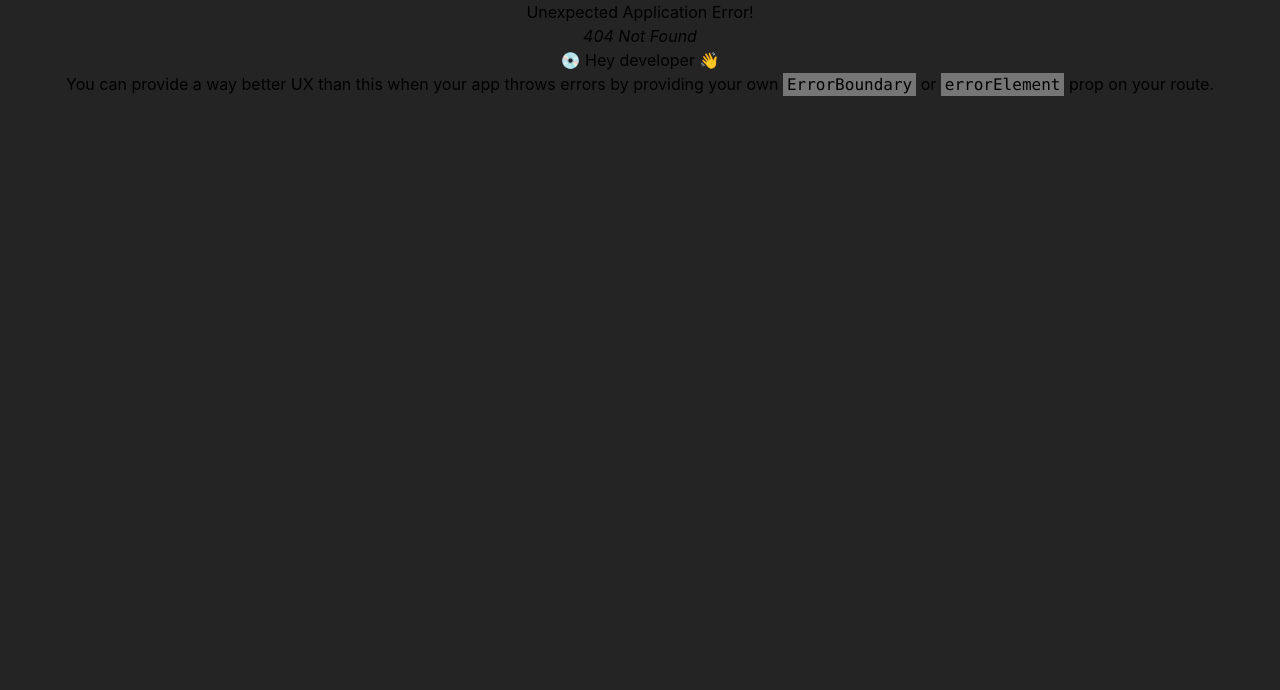
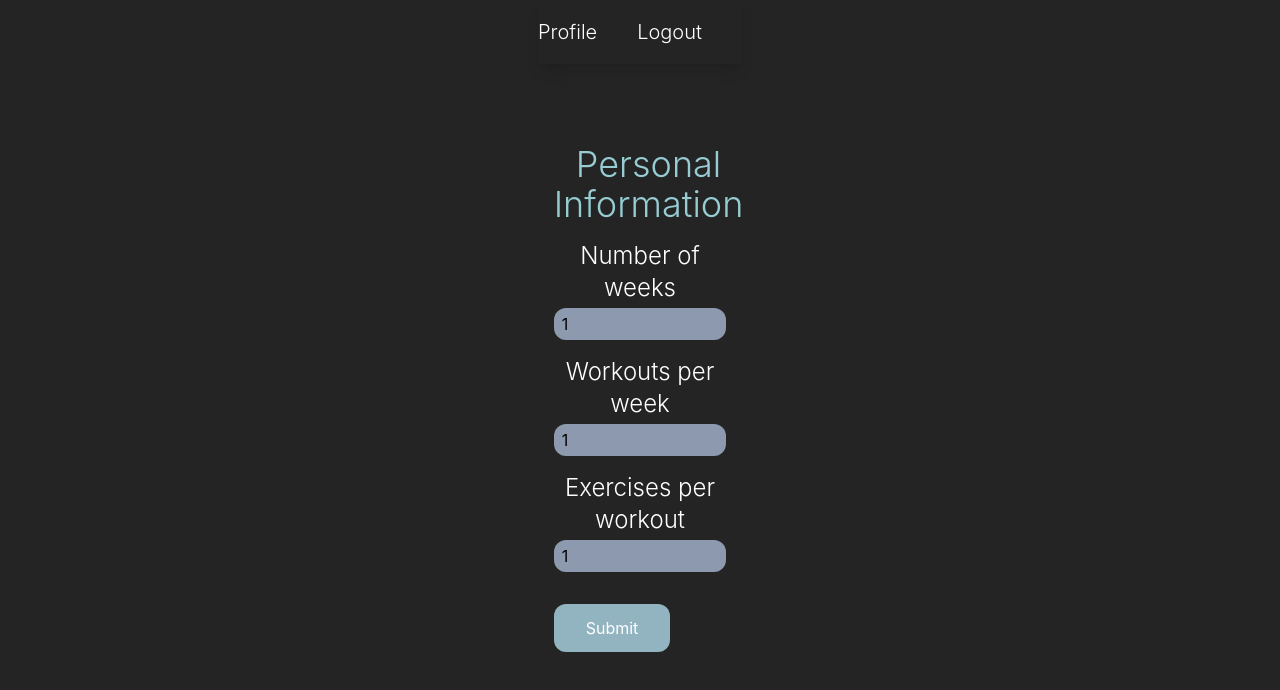
Before and after one commit to jbrijs/swole-ai, a React (Vite) app in the folder client/: page /#/plan_info in a window 1280 px wide. Before the commit this address had no page. Shown: the top 690 px of the page. Built offline with nearby package versions, Linux system fonts and the light colour scheme.

Commit message:
hooked up new plan page

```diff
--- a/client/src/Home.jsx
+++ b/client/src/Home.jsx
@@ -9,7 +9,7 @@ function Home() {
         <button className="bg-primary px-3 h-12 rounded-lg text-xl text-black hover:text-white hover:bg-secondary transition">
           Go to plan
         </button>
-        <Link className="flex items-center bg-primary h-12 px-3 rounded-lg text-xl text-black hover:text-white hover:bg-secondary transition" to="/new_plan_info">
+        <Link className="flex items-center bg-primary h-12 px-3 rounded-lg text-xl text-black hover:text-white hover:bg-secondary transition" to="/plan_info">
           Create a new plan
         </Link>
       </div>
--- /dev/null
+++ b/client/src/NewPlan.jsx
@@ -0,0 +1,16 @@
+import React from 'react'
+import { useLocation } from 'react-router-dom'
+
+function NewPlan() {
+    const location = useLocation();
+    const {numWeeks, daysPerWeek, exercisesPerDay} = location.state;
+  return (
+    <>
+        <div>{numWeeks}</div>
+        <div>{daysPerWeek}</div>
+        <div>{exercisesPerDay}</div>
+    </>
+  )
+}
+
+export default NewPlan
--- a/client/src/NumberForm.jsx
+++ b/client/src/NumberForm.jsx
@@ -1,6 +1,6 @@
 import React from "react";
 
-function NumberForm(content, label, name, onChange, min, max) {
+function NumberForm({ value, label, name, onChange, min, max }) {
   return (
     <>
       <label
@@ -14,7 +14,7 @@ function NumberForm(content, label, name, onChange, min, max) {
         type="number"
         name={name}
         id={name}
-        value={content}
+        value={value}
         onChange={onChange}
         min={min}
         max={max}
--- a/client/src/PlanInfo.jsx
+++ b/client/src/PlanInfo.jsx
@@ -1,49 +1,50 @@
-import React from "react";
-import NumberForm from "./NumberForm";
-import { useState } from "react";
+import React, { useState } from 'react';
+import { useNavigate } from 'react-router-dom';
+import NumberForm from './NumberForm'; // Make sure this path is correct
 
 function PlanInfo() {
   const [numWeeks, setNumWeeks] = useState(1);
   const [daysPerWeek, setDaysPerWeek] = useState(1);
   const [exercisesPerDay, setExercisesPerDay] = useState(1);
+  const navigate = useNavigate();
+
+  const goToNewPlan = (event) => {
+    event.preventDefault();
+    // Add your form submission logic here
+    // ...
+    navigate('/create_new_plan', { state: { numWeeks, daysPerWeek, exercisesPerDay } });
+  };
+
   return (
-    <>
-
     <div className="flex flex-col justify-center items-center m-20">
-        <form className="flex flex-col items-start w-1/2">
+      <form onSubmit={goToNewPlan} className="flex flex-col items-start w-1/2">
         <h2 className="text-4xl font-light text-tertiary">
           Personal Information
         </h2>
-          {NumberForm(
-            numWeeks,
-            "Number of weeks",
-            "number of weeks",
-            (e) => {
-              setNumWeeks(e.value);
-            },
-            1,
-            12
-          )}
-          {NumberForm(
-            daysPerWeek,
-            "Workouts per week",
-            "days per week",
-            (e) => {
-              setDaysPerWeek(e.value);
-            },
-            1,
-            7
-          )}
-          {NumberForm(
-            daysPerWeek,
-            "Exercises per workout",
-            "exercises per workout",
-            (e) => {
-              setDaysPerWeek(e.value);
-            },
-            1,
-            10
-          )}{" "}
+        <NumberForm
+          value={numWeeks}
+          label="Number of weeks"
+          name="number of weeks"
+          onChange={(e) => setNumWeeks(e.target.value)}
+          min={1}
+          max={12}
+        />
+        <NumberForm
+          value={daysPerWeek}
+          label="Workouts per week"
+          name="days per week"
+          onChange={(e) => setDaysPerWeek(e.target.value)}
+          min={1}
+          max={7}
+        />
+        <NumberForm
+          value={exercisesPerDay}
+          label="Exercises per workout"
+          name="exercises per workout"
+          onChange={(e) => setExercisesPerDay(e.target.value)}
+          min={1}
+          max={10}
+        />
         <button
           type="submit"
           className="my-4 h-12 bg-secondary rounded-xl px-8 mt-8 text-white"
@@ -52,7 +53,6 @@ function PlanInfo() {
         </button>
       </form>
     </div>
-    </>
   );
 }
 
```
Also changed, not shown: client/src/main.jsx (+27 -23 lines). Lines whose indentation alone changed are shown as unchanged.
